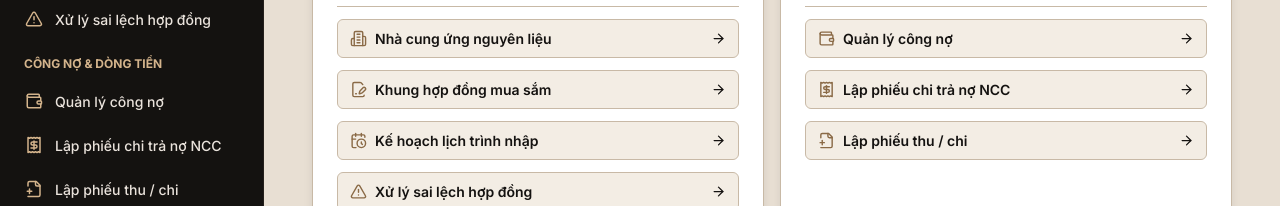
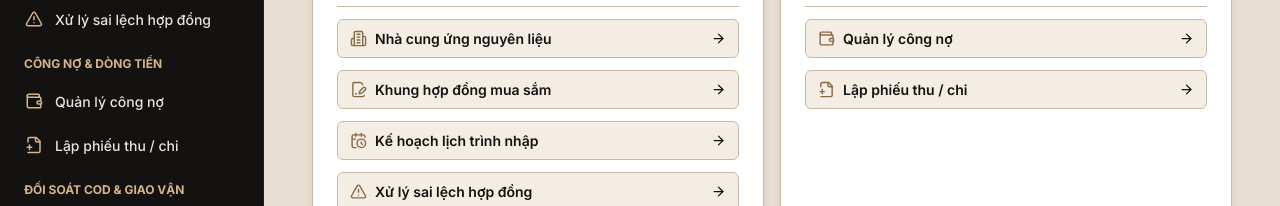
Before and after one commit to HoangNhat44/ARAWMS, a React (Vite) app in the folder ARAWMS_FE/: page /accountant in a window 1280 px wide. Shown: the part 321-527 px from the top of the page. Built offline with nearby package versions, Linux system fonts and the light colour scheme; no server answers.

Commit message:
fix merge

```diff
--- a/ARAWMS_FE/src/components/accountant/accountantNavConfig.js
+++ b/ARAWMS_FE/src/components/accountant/accountantNavConfig.js
@@ -99,14 +99,6 @@ export const ACCOUNTANT_NAV_GROUPS = [
         description: 'Manage Debts (Theo dõi công nợ phải trả NCC và công nợ phải thu GHN)',
       },
       {
-        key: 'supplier-payments',
-        label: 'Lập phiếu chi trả nợ NCC',
-        path: '/accountant/supplier-payments',
-        icon: Receipt,
-        ucCode: 'UC 08',
-        description: 'Create Supplier Payment Slip (Tạo phiếu thanh toán/đặt cọc cho NCC)',
-      },
-      {
         key: 'cash-flow-vouchers',
         label: 'Lập phiếu thu / chi',
         path: '/accountant/cash-flow-vouchers',
```
Also changed, not shown: 2 other files (tests, documents, lock files or other folders).
